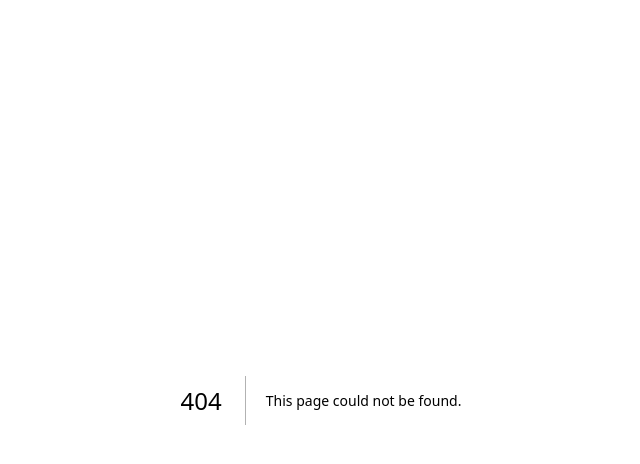
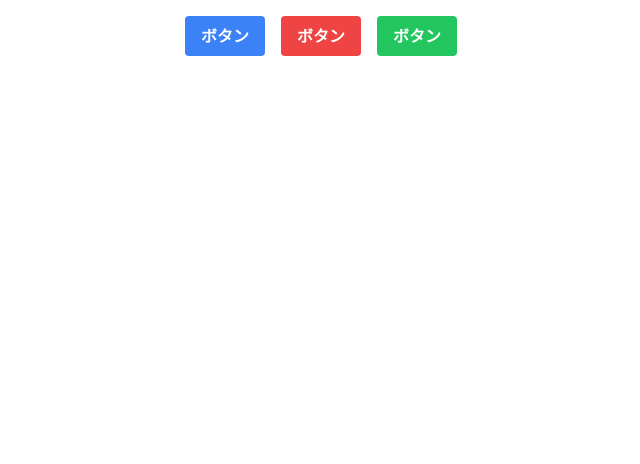
Before and after one commit to ccbc7/study-react2, a Next.js app: page /button in a window 1280 px wide. Before the commit this address had no page. Shown: the top 464 px of the page, without its empty margins (319-959 px from the left). Built offline with nearby package versions, Linux system fonts and the light colour scheme.

Commit message:
⚗️ クリックイベントの学習

```diff
--- /dev/null
+++ b/src/pages/button.jsx
@@ -0,0 +1,42 @@
+import { useCallback } from "react";
+
+export default function Button() {
+  const foo =1;
+  const handleClick = useCallback((e) => {
+    alert("returnの前に関数を使用する場合、関数に名前が必要。関数は煩雑にならないのであれば、コンポーネントの外で定義することがある。しかし、引数などがおおくなってしまう場合、コンポーネントの中に定義されるが、その場合、useCallbackを使い、再レンダリングされた場合に再びロードるすることを防ぐ機能を設置する。この関数は、コンポーネント内で定義されている。onclick内に大量に書くと、見づらいので書かない");
+    alert(foo);
+  }, []);
+
+  return (
+  <>
+    <div class='flex justify-center items-center m-4'>
+      <button
+        onClick={function (e){
+          alert("blue");
+        }}
+        class="bg-blue-500 hover:bg-blue-700 text-white font-bold py-2 px-4 rounded text-center mr-4"
+      >
+        ボタン
+      </button>
+
+      <a
+        href="/BBB"
+        onClick={(e) => {
+          alert('red');
+          console.log(e.target.href);
+        }}
+        class="bg-red-500 hover:bg-red-700 text-white font-bold py-2 px-4 rounded text-center mr-4"
+      >
+        ボタン
+      </a>
+
+      <button
+        onClick= {handleClick}
+        class="bg-green-500 hover:bg-green-700 text-white font-bold py-2 px-4 rounded text-center"
+      >
+        ボタン
+      </button>
+    </div>
+  </>
+  )
+}
```
